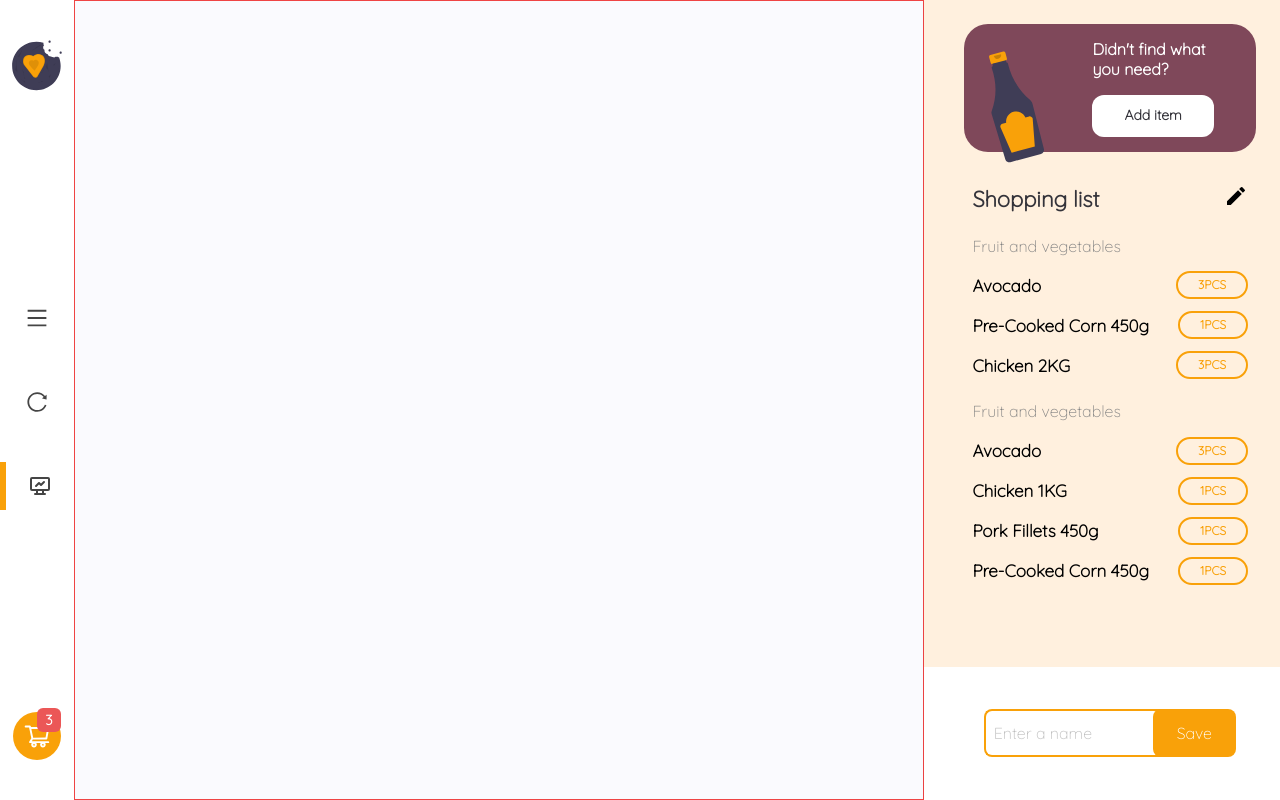
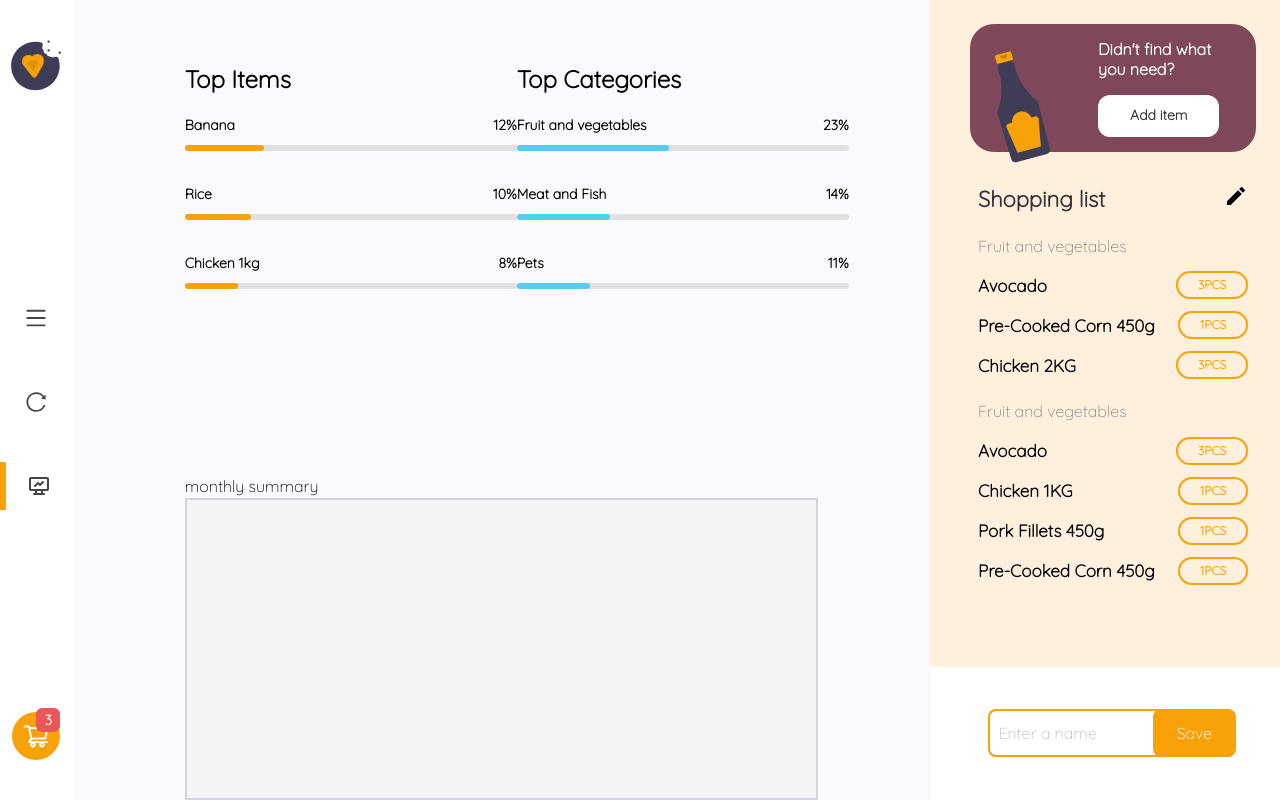
Before and after one commit to Mutesa-Cedric/shoppex, a Next.js app: page /statistics in a window 1280 px wide. Built offline with nearby package versions, Linux system fonts and the light colour scheme; no server answers; sample sign-in values are in the browser's storage.

Commit message:
feat : top items & top categories

```diff
--- /dev/null
+++ b/components/SummaryChart.tsx
@@ -0,0 +1,12 @@
+import { Chart } from 'chart.js';
+import React, { useEffect } from 'react'
+
+function SummaryChart() {
+  return (
+    <div className='w-full h-[302px]  bg-gray-100 border-2 border-gray-300'>
+
+    </div>
+  )
+}
+
+export default SummaryChart
--- /dev/null
+++ b/components/TopCategory.tsx
@@ -0,0 +1,18 @@
+import React from 'react'
+import { TopItem } from '../typings'
+
+function TopCategory({name,percentage}:TopItem) {
+  return (
+    <div className='w-[332px] flex flex-col space-y-2'>
+      <div className='flex justify-between items-center'>
+        <span className='text-sm font-semibold leading-[17.5px]'>{name}</span>
+        <span className='text-[14px] leading-[23px] font-semibold '>{percentage}%</span>
+      </div>
+      <div className="w-full h-[6px] rounded-[4px] bg-[#E0E0E0]">
+        <div className="bg-[#56CCF2] h-full rounded-[4px]" style={{width:`${percentage*2}%`}}></div>
+      </div>
+    </div>
+  )
+}
+
+export default TopCategory
--- /dev/null
+++ b/components/TopItem.tsx
@@ -0,0 +1,17 @@
+import React from 'react'
+import { TopItem } from '../typings'
+function TopItem({name, percentage}:TopItem) {
+  return (
+    <div className='w-[332px] flex flex-col space-y-2'>
+      <div className='flex justify-between items-center'>
+        <span className='text-sm font-semibold leading-[17.5px]'>{name}</span>
+        <span className='text-[14px] leading-[23px] font-semibold '>{percentage}%</span>
+      </div>
+      <div className="w-full h-[6px] rounded-[4px] bg-[#E0E0E0]">
+        <div className="bg-[#F9A109] h-full rounded-[4px]" style={{width:`${percentage*2}%`}}></div>
+      </div>
+    </div>
+  )
+}
+
+export default TopItem
--- a/components/ViewHistoryItem.tsx
+++ b/components/ViewHistoryItem.tsx
@@ -1,5 +1,5 @@
 import React from 'react'
-import { BiArrowBack } from 'react-icons/bi'
+import { BiArrowBack, BiCalendar } from 'react-icons/bi'
 import { useRecoilState, useRecoilValue } from 'recoil'
 import { ShowHistoryItem } from '../atoms/HistoryItemState'
 import { Item } from '../typings'
@@ -37,10 +37,11 @@ function ViewHistoryItem({ name, date, cookies, beverages }: Item) {
         <BiArrowBack />
         <span>Back</span>
       </div>
-      <p className='text-sm font-medium text-gray-500 pb-4'>{date}</p>
+      <p className='text-3xl font-extrabold py-3'>{name}</p>
+      <p className='text-[13px] font-medium text-[#C1C1C4] pb-8 flex items-center'><BiCalendar className='mr-2' />{date}</p>
       <div>
         <div className="flex flex-col mb-8">
-          <h1 className='font-bold text-lg pb-2 pl-2'>Cookies</h1>
+          <h1 className='font-bold text-[18px] pb-2 pl-2'>Cookies</h1>
           <div className="flex space-x-12">
             {cookies.map(cookie => {
               return <CookieItem name={cookie.name} qty={cookie.qty} />
@@ -48,7 +49,7 @@ function ViewHistoryItem({ name, date, cookies, beverages }: Item) {
           </div>
         </div>
         <div className="flex flex-col">
-          <h1 className='font-bold text-lg pb-2 pl-2'>Beverages</h1>
+          <h1 className='font-bold text-[18px] pb-2 pl-2'>Beverages</h1>
           <div className="flex space-x-8">
             {beverages.map(beverage => {
               return <BeverageItem name={beverage.name} qty={beverage.qty} />
--- /dev/null
+++ b/constants/topItems.ts
@@ -0,0 +1,32 @@
+import { TopItem } from "../typings"
+
+export const topItems:TopItem[]=[
+    {
+        name:"Banana",
+        percentage:12
+    },
+    {
+        name:"Rice",
+        percentage:10
+    },
+    {
+        name:"Chicken 1kg",
+        percentage:8
+    }
+]
+
+
+export const topCategories:TopItem[]=[
+    {
+        name:"Fruit and vegetables",
+        percentage:23
+    },
+    {
+        name:"Meat and Fish",
+        percentage:14
+    },
+    {
+        name:"Pets",
+        percentage:11
+    }
+]
--- a/package.json
+++ b/package.json
@@ -9,9 +9,11 @@
     "@emotion/react": "^11.9.3",
     "@emotion/styled": "^11.9.3",
     "@mui/material": "^5.8.4",
+    "chart.js": "^3.8.0",
     "firebase": "^9.8.3",
     "next": "latest",
     "react": "18.1.0",
+    "react-chartjs-2": "^4.2.0",
     "react-dom": "18.1.0",
     "react-hook-form": "^7.32.1",
     "react-icons": "^4.4.0",
--- a/pages/statistics.tsx
+++ b/pages/statistics.tsx
@@ -2,16 +2,45 @@ import Head from 'next/head'
 import React from 'react'
 import { useRecoilState, useRecoilValue } from 'recoil';
 import { currentPageState } from '../atoms/CurrentPageState';
-
+import SummaryChart from '../components/SummaryChart';
+import TopCategory from '../components/TopCategory';
+import TopItem from '../components/TopItem';
+import { topItems, topCategories } from "../constants/topItems"
 function Statistics() {
-    const [currentPage,setCurrentPage]=useRecoilState(currentPageState);
+    const [currentPage, setCurrentPage] = useRecoilState(currentPageState);
     setCurrentPage('statistics');
     return (
-        <div className="bg-[#FAFAFE] border border-red-500 md:overflow-y-hidden w-[72%] h-full flex items-center justify-between">
+        <div className="bg-[#FAFAFE]  md:overflow-y-hidden px-28 pt-16 w-[72%] h-full flex items-center justify-between">
             <Head>
                 <title>Shoppex - your statistics</title>
                 <link rel="icon" href="/images/logo.svg" />
             </Head>
+            <div className='flex w-full  h-full flex-col justify-between'>
+                <div className='flex justify-between items-center'>
+                    <div className='flex flex-col '>
+                        <h1 className="text-[24px] font-extrabold leading-[30px] pb-4">Top Items</h1>
+                        <div className="flex flex-col space-y-8 mt-1">
+                            {topItems.map(item=>{
+                                return <TopItem {...item}/>
+                            })}
+                        </div>
+                    </div>
+                    <div>
+                        <h1 className="text-[24px] font-extrabold leading-[30px] pb-4">Top Categories</h1>
+                        <div className="flex flex-col space-y-8 mt-1">
+                            {
+                                topCategories.map(category=>{
+                                    return <TopCategory {...category}/>
+                                })
+                            }
+                        </div>
+                    </div>
+                </div>
+                <div className='flex flex-col justify-between'>
+                    <h1>monthly summary</h1>
+                    <SummaryChart />
+                </div>
+            </div>
         </div>
     )
 }
--- a/tsconfig.json
+++ b/tsconfig.json
@@ -15,6 +15,6 @@
     "jsx": "preserve",
     "incremental": true
   },
-  "include": ["next-env.d.ts", "**/*.ts", "**/*.tsx"],
+  "include": ["next-env.d.ts", "**/*.ts", "**/*.tsx", "components/SummaryChart.jsx"],
   "exclude": ["node_modules"]
 }
--- a/typings.d.ts
+++ b/typings.d.ts
@@ -4,3 +4,7 @@ export interface Item{
     cookies:{name:string,qty:number}[]
     beverages:{name:string,qty:number}[]
 }
+export interface TopItem{
+    name: string;
+    percentage:number
+}
```
Also changed, not shown: chart.d.ts (added, +7 -0 lines), 1 other file (tests, documents, lock files or other folders).
